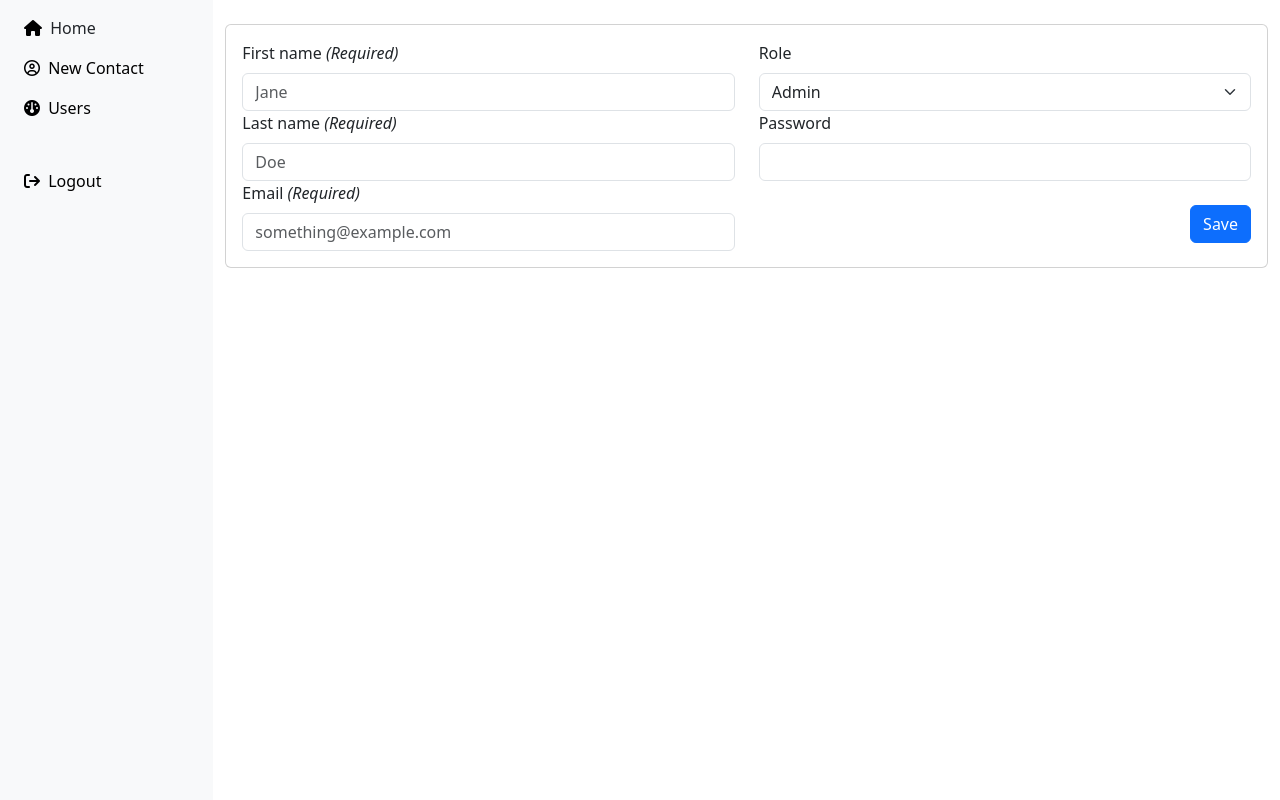
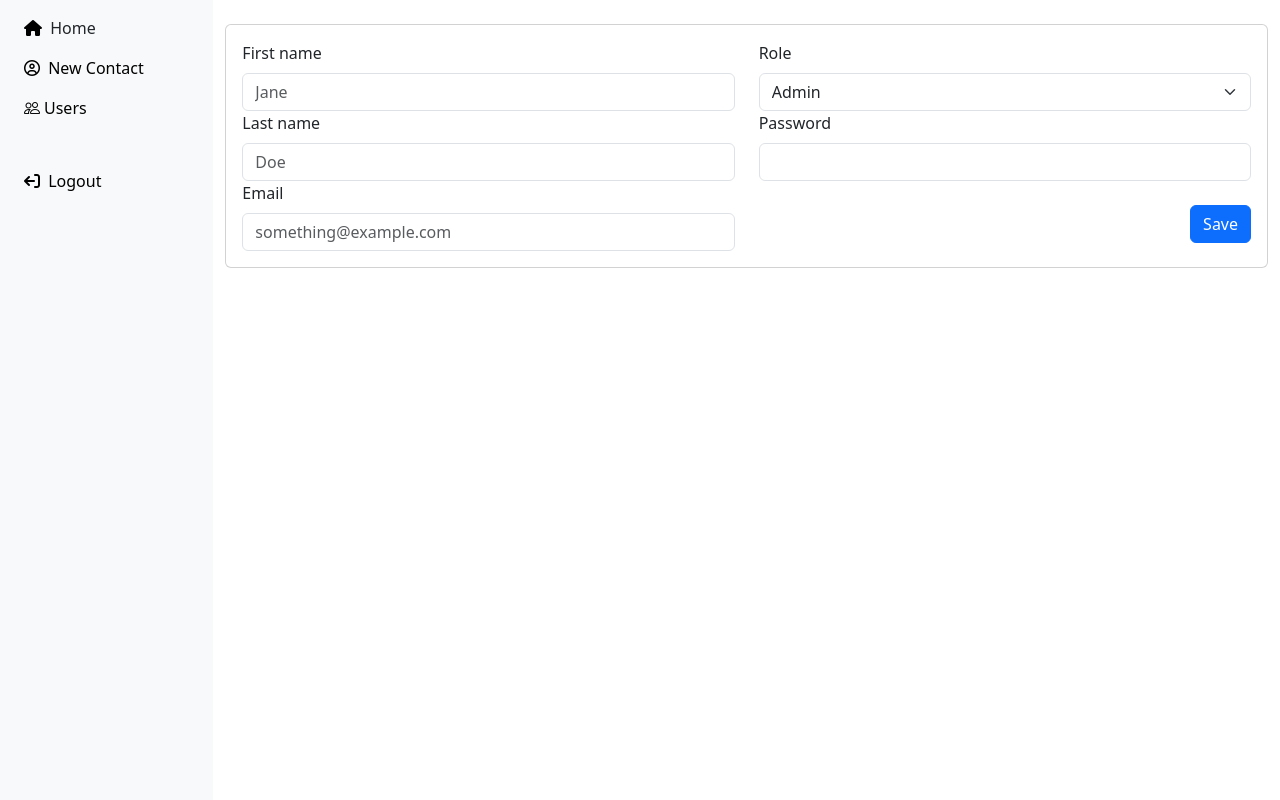
Before and after one commit to CoderTrudy/info2180-project-2, a PHP site: page /info2180-project-2/new-user.php in a window 1280 px wide. Shown: the part 70-870 px from the top of the page. Run offline with PHP 8.4, Linux system fonts and the light colour scheme.

Commit message:
Fixed icons and others

```diff
--- a/dash.css
+++ b/dash.css
@@ -43,7 +43,7 @@ header {
     color: black;
     border-radius: 5px;
     height: 40px;
-    width: 130px;
+    width: 180px;
     border: 1px solid #227537;
     box-shadow: 2px 2px 4px rgba(0, 100, 0, 0.2); /* Green shadow */
 
@@ -57,3 +57,8 @@ header {
     border: 1px solid #b17b16; /* Orange border color */
     box-shadow: 2px 2px 4px rgba(255, 165, 0, 0.2); /* Orange shadow */
 }
+
+{
+
+
+}
--- a/layout.php
+++ b/layout.php
@@ -27,6 +27,7 @@ function page_header($title = "INFO2180 PROJECT 2")
     <link href="https://cdn.jsdelivr.net/npm/bootstrap@5.3.2/dist/css/bootstrap.min.css" rel="stylesheet"
         integrity="sha384-T3c6CoIi6uLrA9TneNEoa7RxnatzjcDSCmG1MXxSR1GAsXEV/Dwwykc2MPK8M2HN" crossorigin="anonymous">
     <link href="https://cdnjs.cloudflare.com/ajax/libs/font-awesome/6.5.1/css/all.min.css" rel="stylesheet" />
+    <link rel="stylesheet" href="https://cdn.jsdelivr.net/npm/bootstrap-icons@1.5.0/font/bootstrap-icons.css">
 
 </head>
 
@@ -60,15 +61,14 @@ function page_header($title = "INFO2180 PROJECT 2")
 
                     </li>
                     <li>
-                        <a href="{$users}" data-bs-toggle="collapse" class="nav-link px-0 align-middle">
-                            <i class="fas fa-gauge"></i> <span class="ms-1 d-none d-sm-inline">Users</span>
+                        <a href="{$users}" data-bs-toggle="collapse" class="nav-link px-0 align-middle"><i class="bi bi-people"></i><span class="ms-1 d-none d-sm-inline">Users</span>
                         </a>
 
                     </li>
                     <hr>
                     <li>
                         <a href="{$logout}" class="nav-link px-0 align-middle">
-                            <i class="fas fa-sign-out"></i> <span class="ms-1 d-none d-sm-inline">Logout</span></a>
+                            <i class="fas fa-sign-out fa-rotate-180"></i> <span class="ms-1 d-none d-sm-inline">Logout</span></a>
                     </li>
 
                     <hr>
--- a/new-user.php
+++ b/new-user.php
@@ -33,25 +33,21 @@ include_once 'layout.php';
 
             ?>
 
-            <form id="sign-up-form" action="<?=base_url("new-user")?>" method="post" novalidate>
+            <form id="sign-up-form" action="<?=base_url("new-user")?>" method="post">
             <div class="row">
                 <div class="col-md">
                     <div class="form-field">
                         <div class="form-field">
-                            <label class="form-label" for="firstname">First name<em> (Required)</em></label>
-                            <input class="form-control" type="text" id="firstname" name="firstname" placeholder="Jane"
-                                required>
+                            <label class="form-label" for="firstname">First name</label>
+                            <input class="form-control" type="text" id="firstname" name="firstname" placeholder="Jane" required>
                         </div>
                         <div class="form-field">
-                            <label class="form-label" for="lname">Last name<em> (Required)</em></label>
-
-                            <input class="form-control" type="text" id="lastname" name="lastname" placeholder="Doe"
-                                required>
+                            <label class="form-label" for="lname">Last name</label>
+                            <input class="form-control" type="text" id="lastname" name="lastname" placeholder="Doe" required>
                         </div>
                         <div class="form-field">
-                            <label class="form-label" for="email">Email<em> (Required)</em></label>
-                            <input class="form-control" type="text" id="email" name="email"
-                                placeholder="something@example.com" required>
+                            <label class="form-label" for="email">Email</label>
+                            <input class="form-control" type="text" id="email" name="email" placeholder="something@example.com" required>
                         </div>
                     </div>
                 </div>
@@ -69,8 +65,7 @@ include_once 'layout.php';
                     </div>
                     <div class="form-field ">
                         <br>
-                        <button class="btn btn-primary float-end" class="save-button" onclick="handleAdd()"
-                            name="sign-up">Save</button>
+                        <button class="btn btn-primary float-end" class="save-button" onclick="handleAdd()" name="sign-up">Save</button>
                     </div>
                 </div>
             </div>
```
Also changed, not shown: home.svg (added), users.png (deleted).
